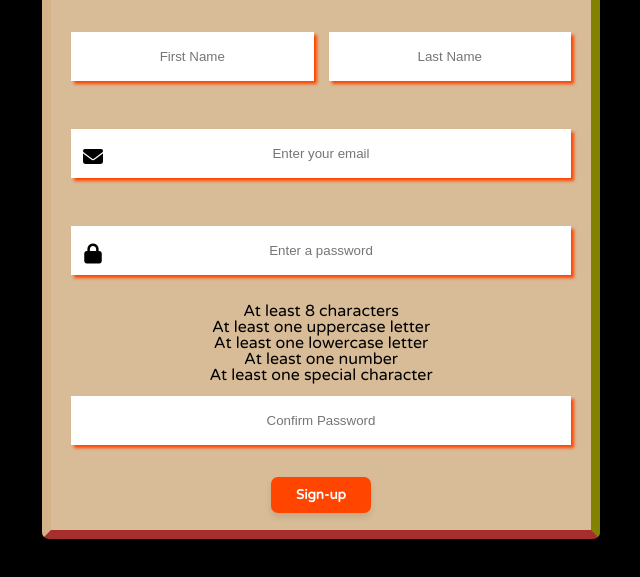
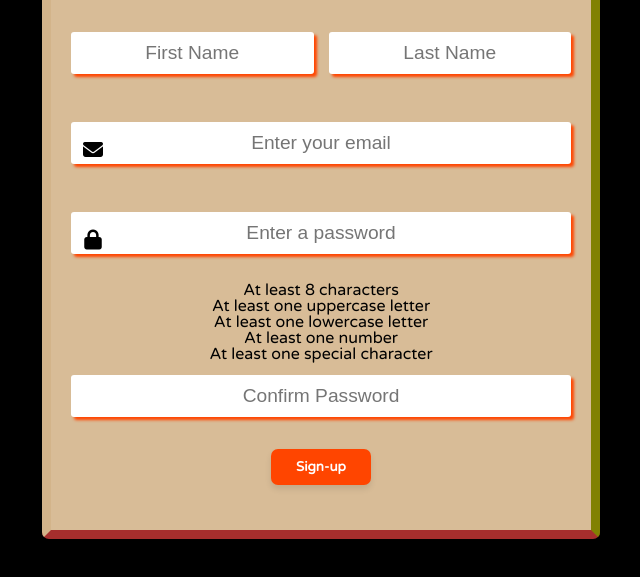
Before and after one commit to Tashh93/Signup-Form, a plain HTML site: page Sign Up Form/index.html in a window 1280 px wide. Shown: the part 185-762 px from the top of the page, without its empty margins (319-959 px from the left). Drawn offline with Linux system fonts and the light colour scheme; a web font is replaced by a local one.

Commit message:
Changed css

```diff
--- a/Sign Up Form/index.js
+++ b/Sign Up Form/index.js
@@ -1,13 +1,3 @@
-// We are now creating a sign up form. Lets start by figuring out what exactly do you want this app to do?
-// I want users to be able to sign up but with valid credentials.
-    // Valid First & Last Name
-    // Valid Username
-    // Valid Email Address
-    // passwords must be a minimum of 8 characters
-    // passwords must match
-    // Everything is required for sign up.
-// Now that you have everything established, now you must start working on your javascript.
-
 //Validating First Name
 alert("This is just a practice javascript form.");
 
@@ -144,8 +134,6 @@ passwordValidation.addEventListener("input", function(){
         ruleSpecial.style.color = "green";
     }
 
-
-
 // Password Confirmation Validation
 confirmPassword.addEventListener("input", function (){
     console.log('The confirm password input event was triggered.');
@@ -153,8 +141,8 @@ confirmPassword.addEventListener("input", function (){
     const passwordValue = passwordInput.value;
 
     if(!confirmPasswordValue){
-        confirmationError.style.display = "block"
-        confirmationError.textContent = "Cannot leave empty! Please re-enter your password!"
+        confirmationError.style.display = "block";
+        confirmationError.textContent = "Cannot leave empty! Please re-enter your password!";
         confirmPassword.style.color = "";
         return;
     } else if(confirmPasswordValue !== passwordInput){
@@ -175,5 +163,5 @@ form.addEventListener("submit", function(event){
     event.preventDefault();
     console.log("The form was submitted!");
 
-    alert("Your form was successfully saved! Thank you for your support!");
+    alert("Your form was successfully saved! Thank you for your support! :)");
 });
--- a/Sign Up Form/styles.css
+++ b/Sign Up Form/styles.css
@@ -139,8 +139,10 @@ input[type="password"] {
     border-radius: 0 2 2px 2px 2px;
     border-color: brown;
     border: none;
-    padding: 17px;
+    border-radius: 3px;
+    padding: 10px;
     text-align: center;
+    font-size: larger;
     width: 100%;
     box-sizing: border-box;
     box-shadow: 3px 3px 3px orangered;
```
